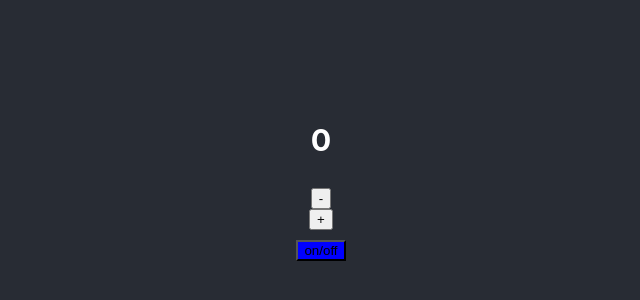
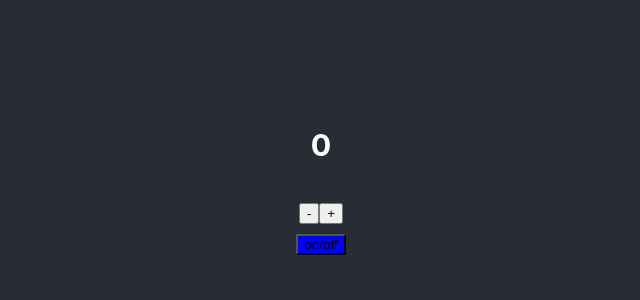
Before and after one commit to jeongmyeonghyeon/simple-button-testing-app, a React (Create React App) app: page / in a window 1280 px wide. Shown: the part 224-524 px from the top of the page, without its empty margins (319-959 px from the left). Built offline with nearby package versions, Linux system fonts and the light colour scheme.

Commit message:
on/off 테스트 코드 및 기능 구현

```diff
--- a/src/App.js
+++ b/src/App.js
@@ -3,27 +3,33 @@ import "./App.css";
 
 function App() {
   const [count, setCount] = useState(0);
+  const [disabled, setDisabled] = useState(false);
 
   return (
     <div>
       <header className="App-header">
         <h3 data-testid="counter">{count}</h3>
+        <div>
           <button
             data-testid="minus-button"
+            disabled={disabled}
             onClick={() => setCount((prev) => prev - 1)}
           >
             -
           </button>
           <button
             data-testid="plus-button"
+            disabled={disabled}
             onClick={() => setCount((prev) => prev + 1)}
           >
             +
           </button>
+        </div>
         <div>
           <button
             data-testid="on/off-button"
             style={{ backgroundColor: "blue" }}
+            onClick={() => setDisabled((prev) => !prev)}
           >
             on/off
           </button>
```
Also changed, not shown: 1 other file (tests, documents, lock files or other folders). Lines whose indentation alone changed are shown as unchanged.
